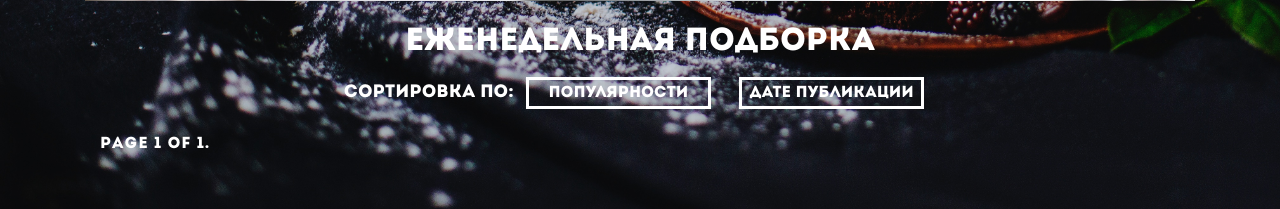
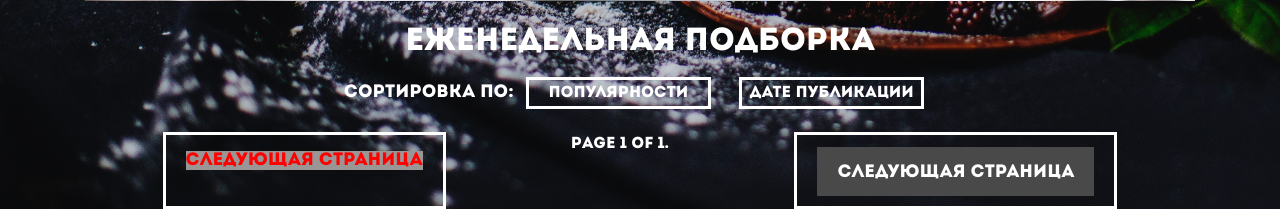
Before and after one commit to kymblc1337/cookngo, a Django app: page / in a window 1280 px wide. Shown: the part 948-1157 px from the top of the page. Run offline with Django 3.2, Linux system fonts and the light colour scheme; data that the repository does not hold is empty; some libraries are stand-ins or nearby versions.

Commit message:
Added pagers

```diff
--- a/web_cooking/recipes/templates/recipes/index.html
+++ b/web_cooking/recipes/templates/recipes/index.html
@@ -103,30 +103,43 @@
                         </div>
                         <div>
                             <h4 class="info_name">Калории</h4>
-                            <h5 class="info_value">{{ recipe.cal }}<br>100 грамм</h5>
+                            <h5 class="info_value">{{ recipe.cal }} ккал<br>100 грамм</h5>
                         </div>
                         <div>
-                            <h4 class="info_name">Рейтинг</h4>
-                            <h5 class="info_value">6</h5>
+                            <h4 class="info_name">Просмотры</h4>
+                            <h5 class="info_value">{{ recipe.views }}</h5>
                         </div>
                     </div>
                 </div>
                  </a>
             {% endfor %}
+
+        </div>
+        <div class="recipe_pages">
+            <div class="previous">
                 {% if page_obj.has_previous %}
-                <a href="?page={{ page_obj.previous_page_number }}">previous</a>
+                    <a href="?page={{ page_obj.previous_page_number }}">Предыдущая страница</a>
+                {% else %}
+                    <span>Следующая страница</span>
                 {% endif %}
+            </div>
 
+            <div class="current_page">
                 <span class="current">
                     Page {{ page_obj.number }} of {{ paginator.num_pages }}.
                 </span>
-
+            </div>
+            <div class="next">
                 {% if page_obj.has_next %}
-                <a href="?page={{ page_obj.next_page_number }}">next</a>
+                    <div class="non-blocked"></div>
+                    <a href="?page={{ page_obj.next_page_number }}">Следующая страница</a>
+                {% else %}
+                    <div class="blocked">Следующая страница</div>
                 {% endif %}
             </div>
 
         </div>
-    </section>
+
+    </div>
 </main>
 {% endblock %}
--- a/web_cooking/static/styles/style_index.css
+++ b/web_cooking/static/styles/style_index.css
@@ -593,3 +593,47 @@ input[name *= "choose"] {
 	font-family: AvantGardeCTT;
 	display: inline-block;
 }
+
+.recipe_pages {
+	display: flex;
+	justify-content: space-around;
+}
+
+.previous, .next {
+	-webkit-transition: background 0.5s ease;
+	-moz-transition: background 0.5s ease;
+	transition: background 0.5s ease;
+  	display: block;
+  	text-decoration: none;
+  	color: #fff;
+  	font-family: 'IntroInline';
+  	background-color: transparent;
+ 	padding: 12px 20px 10px;
+ 	text-transform: uppercase;
+ 	border: 3px solid white;
+  	font-size: 18px;
+  	text-align: center;
+}
+
+.previous:hover, .next:hover {
+	-webkit-transition: background 0.5s ease;
+	-moz-transition: background 0.5s ease;
+	transition: background 0.5s ease;
+	background-color: white;
+	color: black;
+}
+
+.next span, .previous span {
+	color: red;
+	background-color: #9b9696;
+}
+
+a {
+  	text-decoration:none;
+	color: white;
+}
+
+.blocked {
+	background-color: #494949;
+	padding: 12px 20px 10px;
+}
```
Lines whose indentation alone changed are shown as unchanged.
